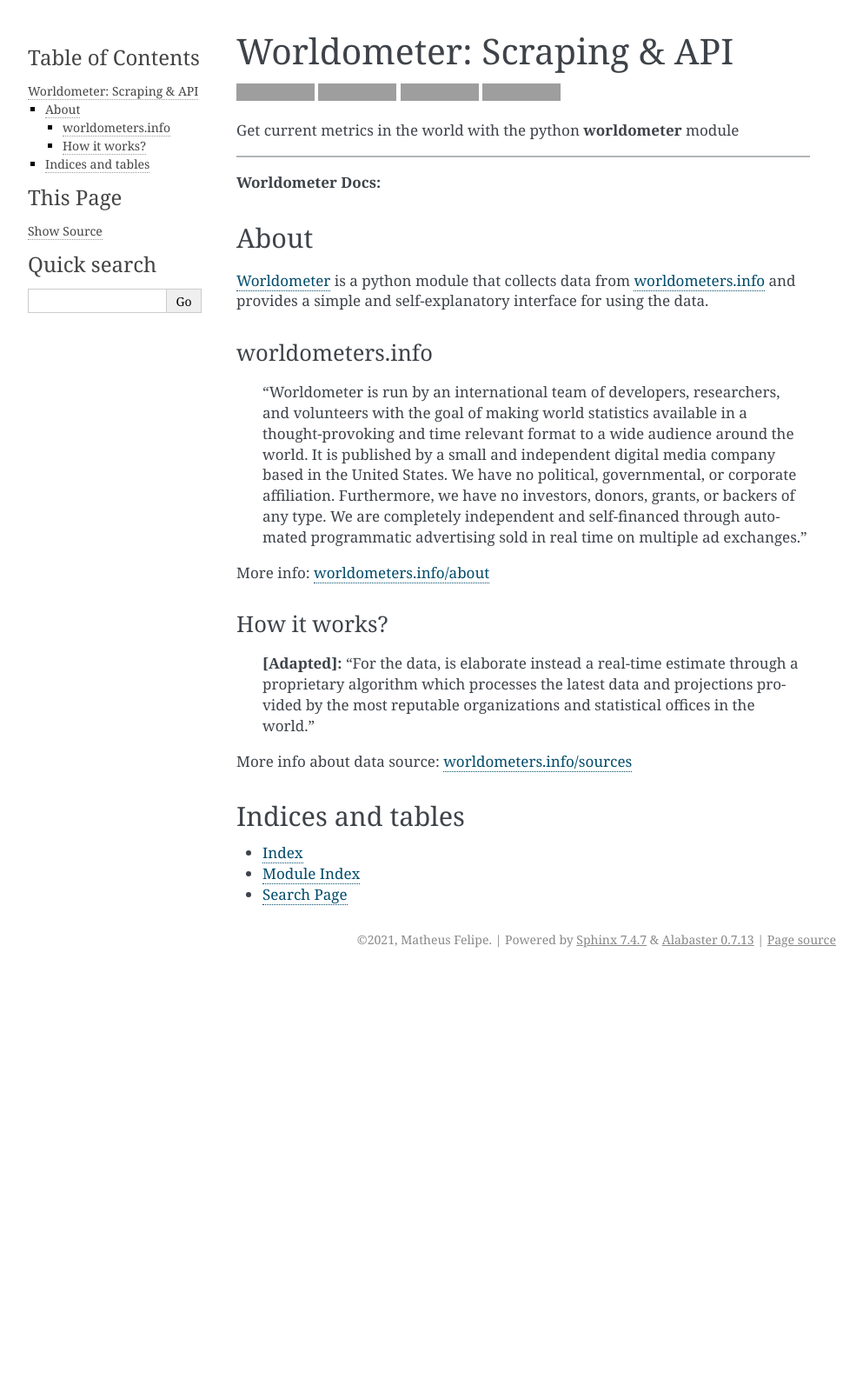
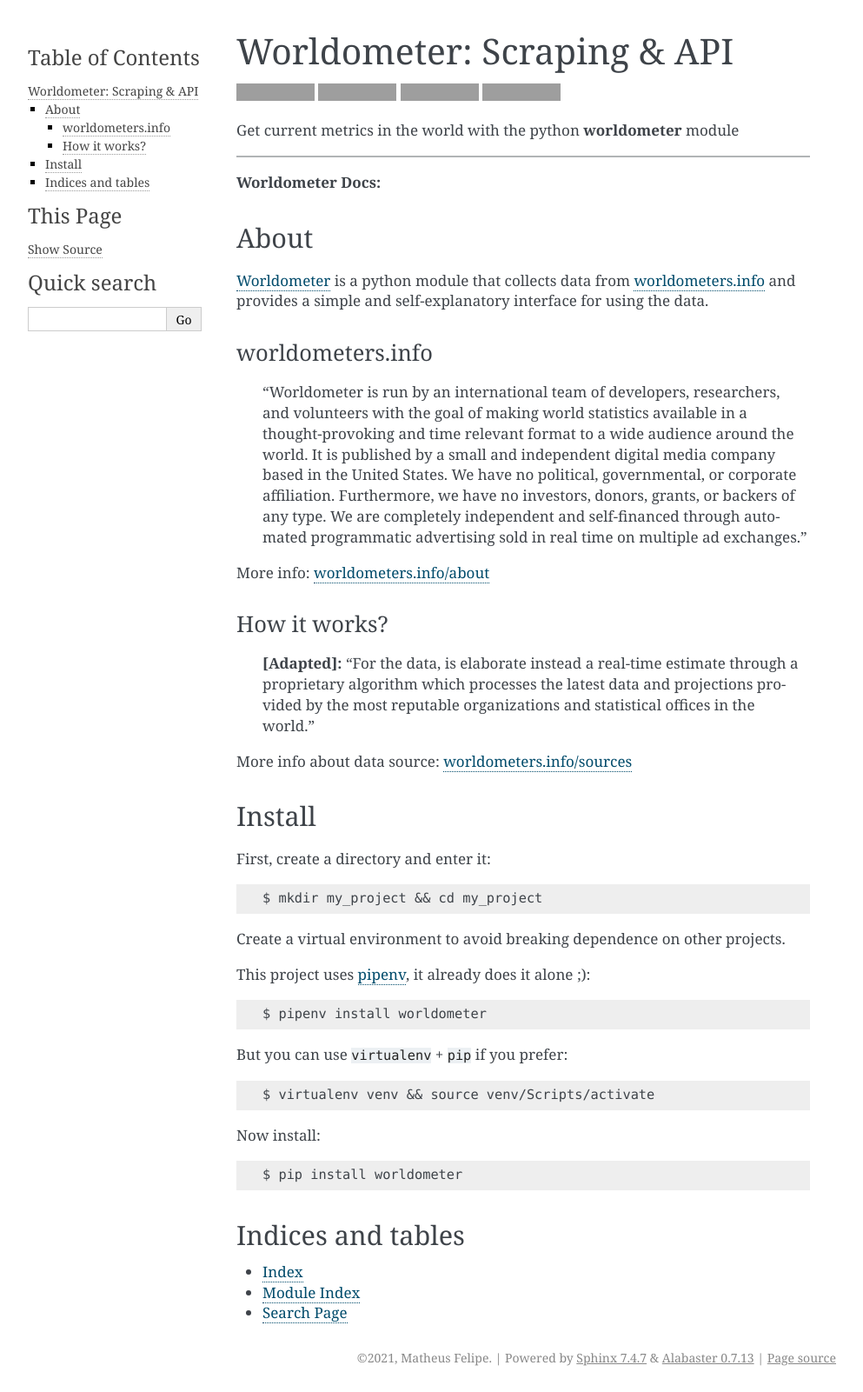
Before and after one commit to matheusfelipeog/worldometer, a Sphinx documentation site: the page built from docs/source/index.rst, in a window 1280 px wide. Shown: the whole page at 87% size, without its empty margins (148-1141 px from the left). Built offline with Sphinx 7.4.7, drawn with Linux system fonts in a browser that asks for light colours; before the commit the page ends 1120 px from its top, so only the background shows below that; grey boxes are pictures that could not be loaded.

Commit message:
Add install section

```diff
--- a/docs/source/index.rst
+++ b/docs/source/index.rst
@@ -57,6 +57,30 @@
 More info about data source: `worldometers.info/sources <https://www.worldometers.info/sources/>`_
 
 
+Install
+-------
+
+First, create a directory and enter it::
+
+    $ mkdir my_project && cd my_project
+
+Create a virtual environment to avoid breaking dependence on other projects.
+
+This project uses `pipenv <https://pipenv.pypa.io/en/latest/>`_, it already does it alone ;)::
+
+    $ pipenv install worldometer
+
+
+But you can use ``virtualenv`` + ``pip`` if you prefer::
+
+    $ virtualenv venv && source venv/Scripts/activate
+
+
+Now install::
+
+    $ pip install worldometer
+
+
 Indices and tables
 ------------------
 
```
